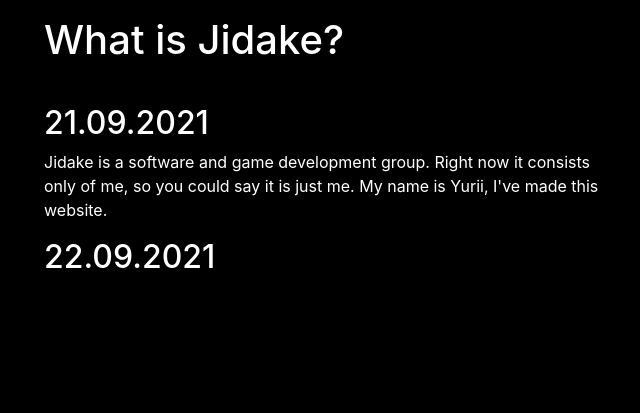
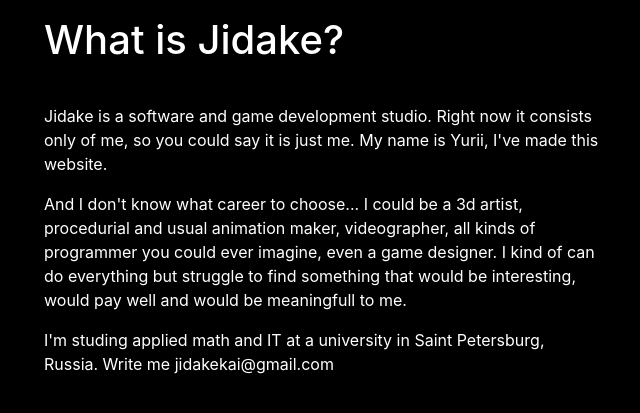
Before and after one commit to 1Zero11/Flask-Jidake-Website, a Flask app: page / in a window 1280 px wide. Shown: the part 80-493 px from the top of the page, without its empty margins (41-681 px from the left). Run offline with Flask 2, Linux system fonts and the light colour scheme; some libraries are stand-ins or nearby versions.

Commit message:
Update home.html

```diff
--- a/templates/home.html
+++ b/templates/home.html
@@ -6,17 +6,19 @@
                 What is Jidake?
             </h1>
 
-            <h2>21.09.2021</h2>
             <p>
-                Jidake is a software and game development group.
+                Jidake is a software and game development studio.
                 Right now it consists only of me, so you could say it is just me.
                 My name is Yurii, I've made this website.
-
             </p>
-
-            <h2>22.09.2021</h2>
             <p>
-
+                And I don't know what career to choose... I could be a 3d artist, procedurial and usual animation maker, videographer,
+                all kinds of programmer you could ever imagine, even a game designer. I kind of can do everything but struggle to find something
+                that would be interesting, would pay well and would be meaningfull to me.
+            </p>
+            <p>
+                I'm studing applied math and IT at a university in Saint Petersburg, Russia.
+                Write me jidakekai@gmail.com
             </p>
         </div>
     </section>
```
